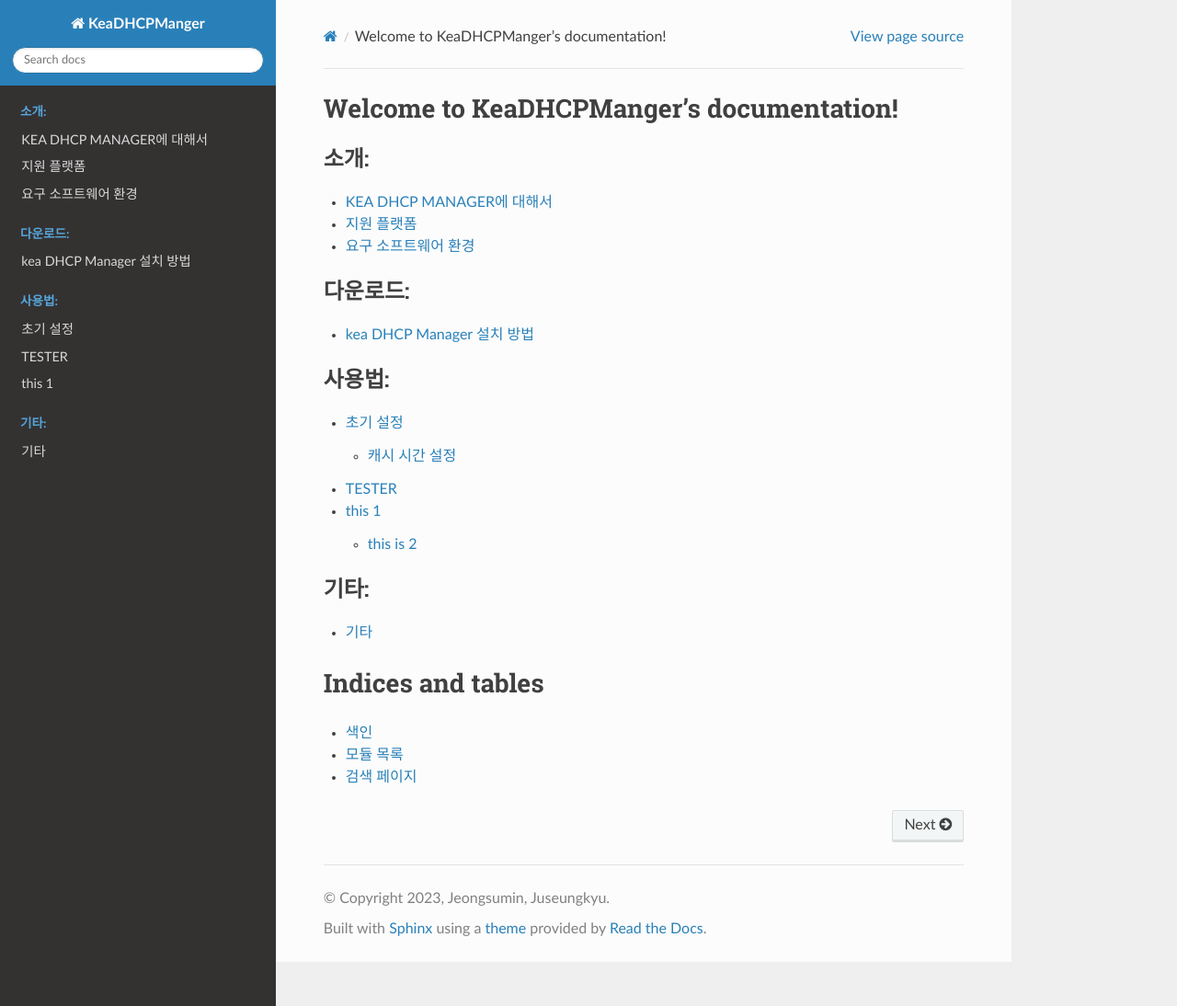
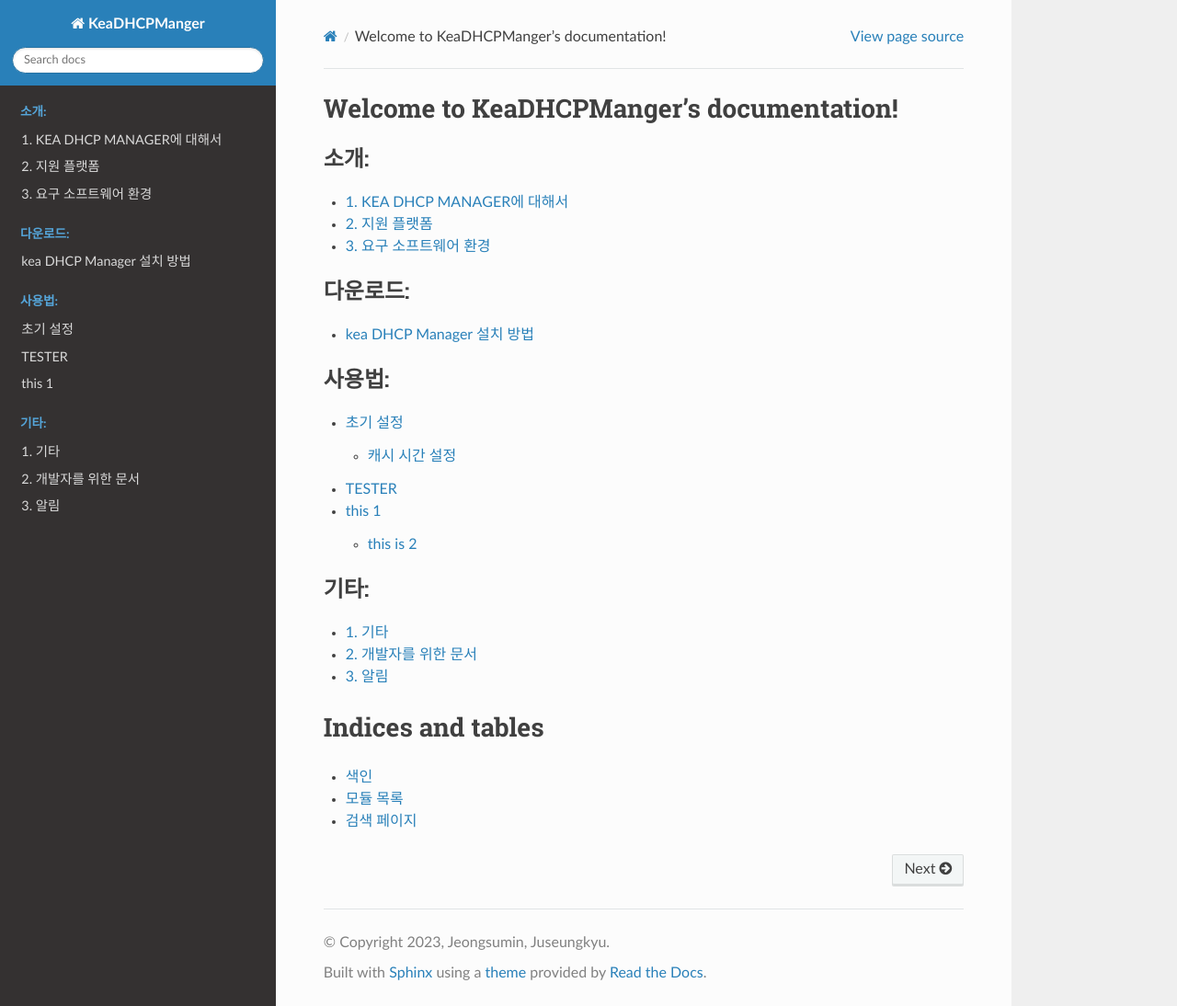
Before and after one commit to neneong/keaDHCPManager, a Sphinx documentation site: the page built from source/index.rst, in a window 1280 px wide and 1094 px high. Shown: the whole window at 92% size. Built offline with Sphinx 7.4.7 and the Read the Docs theme 2.0.0, drawn with Linux system fonts in a browser that asks for light colours; some of the changed lines change nothing that is shown.

Commit message:
update requirements.txt

```diff
--- a/source/conf.py
+++ b/source/conf.py
@@ -19,10 +19,12 @@
 # -- General configuration ---------------------------------------------------
 # https://www.sphinx-doc.org/en/master/usage/configuration.html#general-configuration
 
-extensions = ['recommonmark','sphinx.ext.duration',
+extensions = ['myst_parser','sphinx.ext.duration',
     'sphinx.ext.doctest',
     'sphinx.ext.autodoc',
     'sphinx.ext.autosummary',
+    "sphinx.ext.autosectionlabel",
+    "sphinx_design",
     'sphinx.ext.intersphinx',]
 
 templates_path = ['_templates']
--- a/source/index.rst
+++ b/source/index.rst
@@ -8,6 +8,7 @@
 
 .. toctree::
    :maxdepth: 2
+   :numbered:
    :caption: 소개:
 
    소개/contents_1_info.md
@@ -32,9 +33,13 @@
 
 .. toctree::
    :maxdepth: 2
+   :numbered:
    :caption: 기타:
 
    기타/etc.md
+   기타/contents_developer.md
+   기타/contents_knowledgements.md
+
 
 
 Indices and tables
--- a/source/requirements.txt
+++ b/source/requirements.txt
@@ -44,3 +44,5 @@
 tqdm==4.64.1
 urllib3==1.26.12
 wcwidth==0.2.5
+myst-parser=2.0.0
+sphinx-design=0.5.0
--- /dev/null
+++ b/source/기타/contents_developer.md
@@ -0,0 +1,2 @@
+개발자를 위한 문서
+===============
--- /dev/null
+++ b/source/기타/contents_knowledgements.md
@@ -0,0 +1,5 @@
+알림
+=============
+Kea DHCP Manager는 영리 단체인 에어큐브(주)에서 설계, 개발 및 유지 관리하는 프로젝트입니다.
+에어큐브는 주로 프로그램 지원 구독을 통한 수익으로 운영되며, 모든 전문 사용자가 이 옵션을 고려할 것을 권장합니다.
+자세한 내용은 http://www.aircuve.com/wp/ 을 참조하세요.
```
Also changed, not shown: 1 other file.
